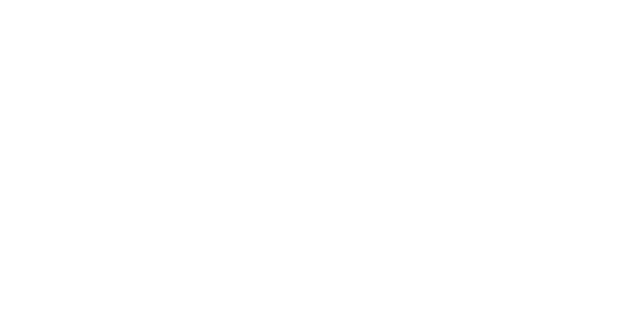
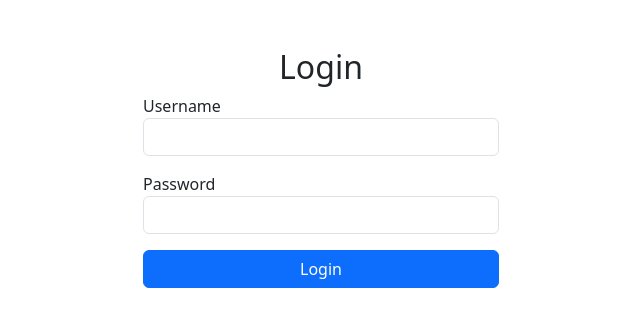
Before and after one commit to Bharath5252/energy-transpo, a React (Create React App) app: page /#/login in a window 1280 px wide. Before the commit this address had no page. Shown: the top 326 px of the page, without its empty margins (319-959 px from the left). Built offline with nearby package versions, Linux system fonts and the light colour scheme.

Commit message:
Login page

```diff
--- a/src/App.js
+++ b/src/App.js
@@ -2,6 +2,7 @@
 import { Route, Routes } from "react-router-dom";
 import Home from './components/Home/Home';
 import Dashboard from './components/Dashboard/Dashboard';
+import Login from './components/Login/Login';
 
 
 function App() {
@@ -9,6 +10,7 @@
     <>
       <Routes>
         <Route path="/" exact element={<Home />} />
+        <Route path="/login" exact element={<Login  />} />
         <Route path="/dashboard" exact element={<Dashboard />} />
       </Routes>
     </>
--- /dev/null
+++ b/src/components/Login/Login.js
@@ -0,0 +1,59 @@
+import React, { useState } from 'react';
+import 'bootstrap/dist/css/bootstrap.min.css';
+import axios from 'axios';
+
+function Login() {
+  const [username, setUsername] = useState('');
+  const [password, setPassword] = useState('');
+  const [message, setMessage] = useState('');
+
+  const handleSubmit = async (e) => {
+    e.preventDefault();
+    try {
+      const response = await axios.post('http://localhost:8000/login', { username, password });
+      setMessage(response.data.message);
+      localStorage.setItem("username", username);
+      window.location.href="/";
+    } catch (error) {
+      setMessage(error.response ? error.response.data.message : 'Server error');
+    }
+  };
+
+  return (
+    <div className="container mt-5">
+      <div className="row justify-content-center">
+        <div className="col-md-4">
+          <h2 className="text-center">Login</h2>
+          <form onSubmit={handleSubmit}>
+            <div className="form-group">
+              <label htmlFor="username">Username</label>
+              <input
+                type="text"
+                id="username"
+                className="form-control"
+                value={username}
+                onChange={(e) => setUsername(e.target.value)}
+                required
+              />
+            </div>
+            <div className="form-group mt-3">
+              <label htmlFor="password">Password</label>
+              <input
+                type="password"
+                id="password"
+                className="form-control"
+                value={password}
+                onChange={(e) => setPassword(e.target.value)}
+                required
+              />
+            </div>
+            <button type="submit" className="btn btn-primary w-100 mt-3">Login</button>
+          </form>
+          {message && <div className="alert mt-3 text-center">{message}</div>}
+        </div>
+      </div>
+    </div>
+  );
+}
+
+export default Login;
--- a/src/components/Shared/Navbar.js
+++ b/src/components/Shared/Navbar.js
@@ -24,8 +24,8 @@
           </Link>
         </div>
         <div className="menu-r-link">
-          <Link to="/" className="menu-r-link">
-            Logout
+          <Link to="/login" className="menu-links">
+            Login
           </Link>
         </div>
       </div>
```
